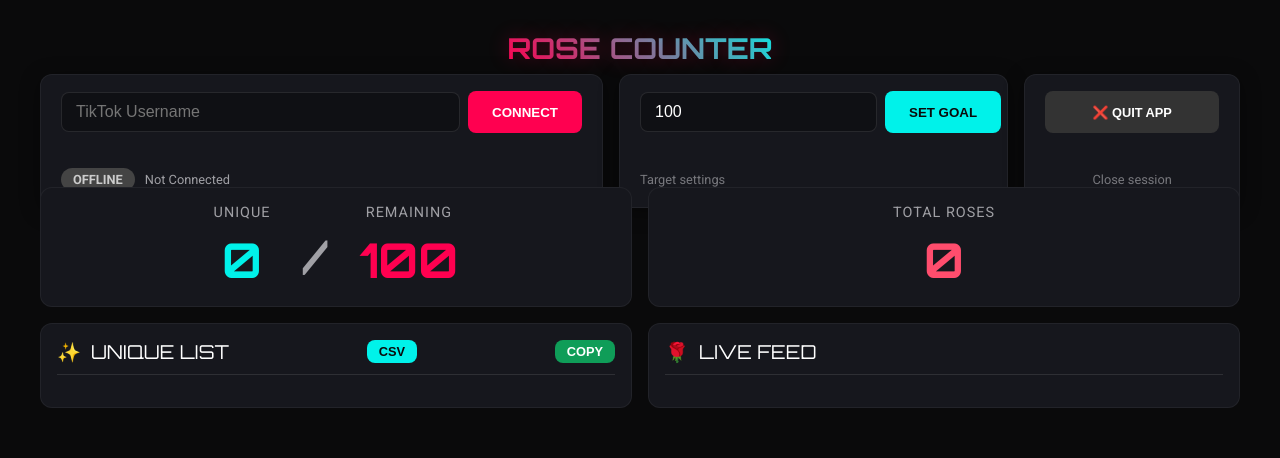
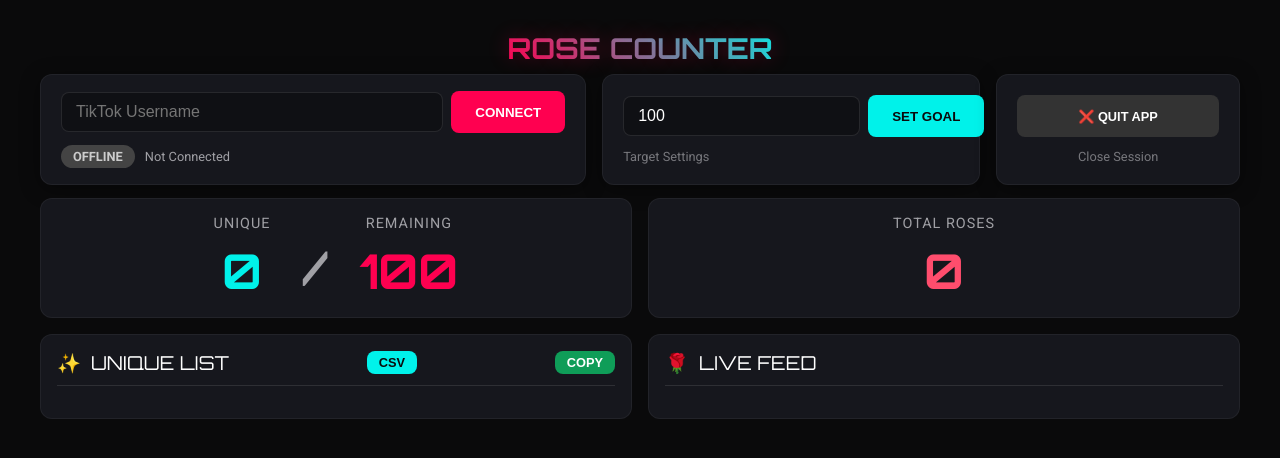
Before and after one commit to cooowabungaaa-hue/tiktok-rose-counter, a website: page public/index.html in a window 1280 px wide. Drawn offline with nearby package versions, Linux system fonts and the light colour scheme; no server answers.

Commit message:
UI Alignment Fix: Remove fixed heights and standardized box padding for flexible non-overlapping layout

```diff
--- a/public/index.html
+++ b/public/index.html
@@ -352,19 +352,17 @@
     <h1>ROSE COUNTER</h1>
 
     <div class="container">
-        <div class="controls-row" style="align-items: stretch; height: 100px;">
+        <div class="controls-row" style="align-items: stretch;">
             <!-- Box 1: Account -->
-            <div class="input-group" style="flex: 1.5; height: 100%;">
-                <div
-                    style="display: flex; flex-direction: column; gap: 8px; flex: 1; height: 100%; justify-content: space-between;">
+            <div class="input-group" style="flex: 1.5; padding: 16px 20px;">
+                <div style="display: flex; flex-direction: column; gap: 12px; flex: 1;">
                     <div style="display: flex; gap: 8px; align-items: center;">
                         <input type="text" id="username" placeholder="TikTok Username" spellcheck="false"
                             style="padding: 10px 14px; flex: 1;">
                         <button id="connectBtn"
                             style="height: 42px; min-width: 100px; justify-content: center;"><span>CONNECT</span></button>
                     </div>
-                    <div id="statusArea"
-                        style="display: flex; align-items: center; gap: 10px; font-size: 0.8rem; height: 24px;">
+                    <div id="statusArea" style="display: flex; align-items: center; gap: 10px; font-size: 0.8rem;">
                         <span id="statusBadge" class="status-badge status-offline">OFFLINE</span>
                         <div id="connectionTarget"
                             style="color: var(--text-dim); white-space: nowrap; overflow: hidden; text-overflow: ellipsis;">
@@ -374,9 +372,8 @@
             </div>
 
             <!-- Box 2: Goal -->
-            <div class="input-group" style="flex: 1; height: 100%; min-width: 250px;">
-                <div
-                    style="display: flex; flex-direction: column; gap: 8px; flex: 1; height: 100%; justify-content: space-between;">
+            <div class="input-group" style="flex: 1; padding: 16px 20px; min-width: 250px;">
+                <div style="display: flex; flex-direction: column; gap: 12px; flex: 1;">
                     <div style="display: flex; gap: 8px; align-items: center;">
                         <input type="number" id="targetGoal" placeholder="Goal" value="100"
                             style="padding: 10px 14px; flex: 1;">
@@ -384,26 +381,21 @@
                             style="height: 42px; min-width: 100px; justify-content: center;"><span>SET
                                 GOAL</span></button>
                     </div>
-                    <div
-                        style="font-size: 0.8rem; color: var(--text-dim); height: 24px; display: flex; align-items: center;">
-                        <span style="opacity: 0.7;">Target settings</span>
+                    <div style="font-size: 0.8rem; color: var(--text-dim);">
+                        <span style="opacity: 0.7;">Target Settings</span>
                     </div>
                 </div>
             </div>
 
             <!-- Box 3: Quit -->
-            <div class="input-group" style="flex: 0.5; height: 100%; min-width: 150px;">
-                <div
-                    style="display: flex; flex-direction: column; gap: 8px; flex: 1; height: 100%; justify-content: space-between;">
-                    <div style="display: flex; align-items: center; justify-content: center;">
-                        <button id="quitBtn"
-                            style="background-color: #333; font-size: 0.8rem; width: 100%; height: 42px; justify-content: center;">
-                            <span>❌ QUIT APP</span>
-                        </button>
-                    </div>
-                    <div
-                        style="font-size: 0.8rem; color: var(--text-dim); height: 24px; display: flex; align-items: center; justify-content: center;">
-                        <span style="opacity: 0.7;">Close session</span>
+            <div class="input-group" style="flex: 0.6; padding: 16px 20px; min-width: 150px;">
+                <div style="display: flex; flex-direction: column; gap: 12px; flex: 1; justify-content: center;">
+                    <button id="quitBtn"
+                        style="background-color: #333; font-size: 0.8rem; height: 42px; justify-content: center; width: 100%;">
+                        <span>❌ QUIT APP</span>
+                    </button>
+                    <div style="font-size: 0.8rem; color: var(--text-dim); text-align: center;">
+                        <span style="opacity: 0.7;">Close Session</span>
                     </div>
                 </div>
             </div>
```
